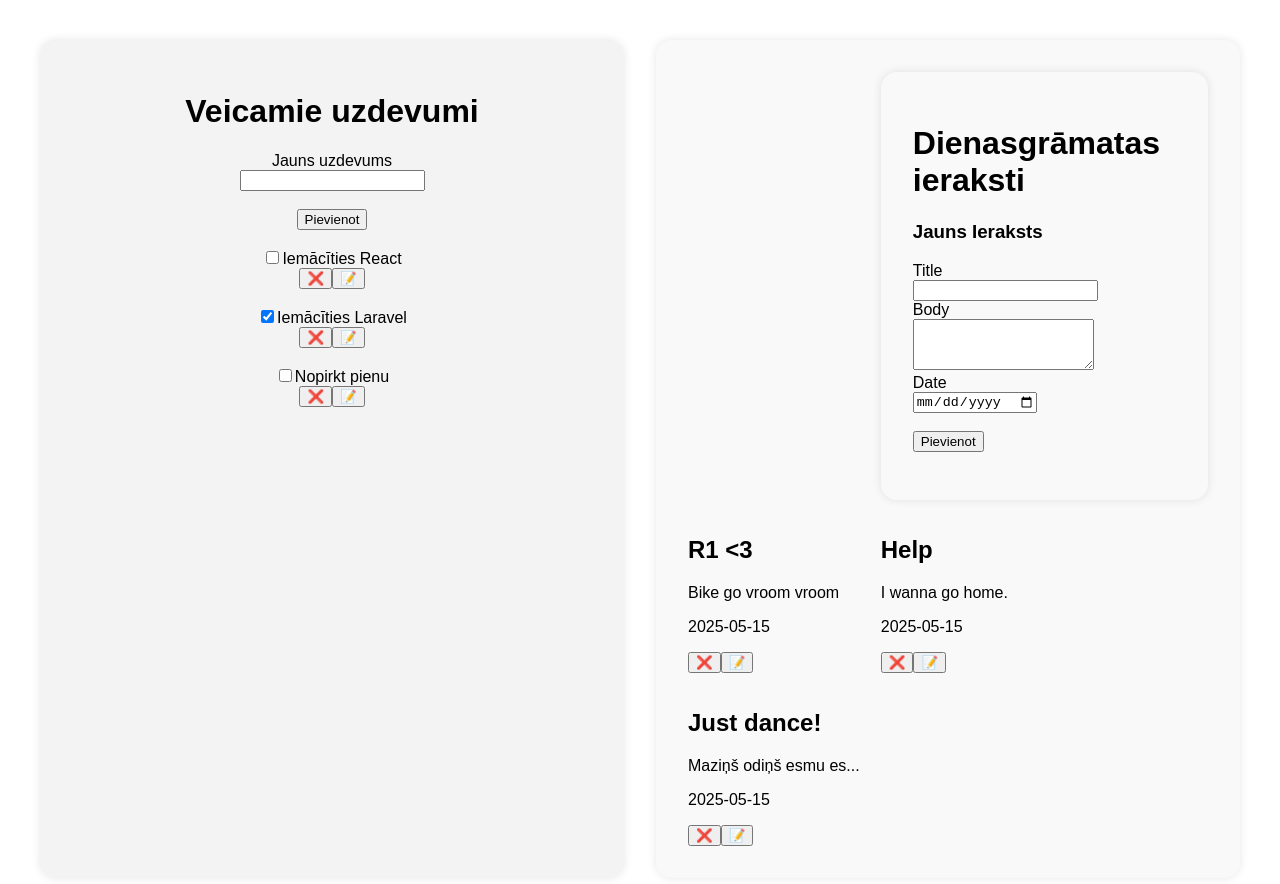
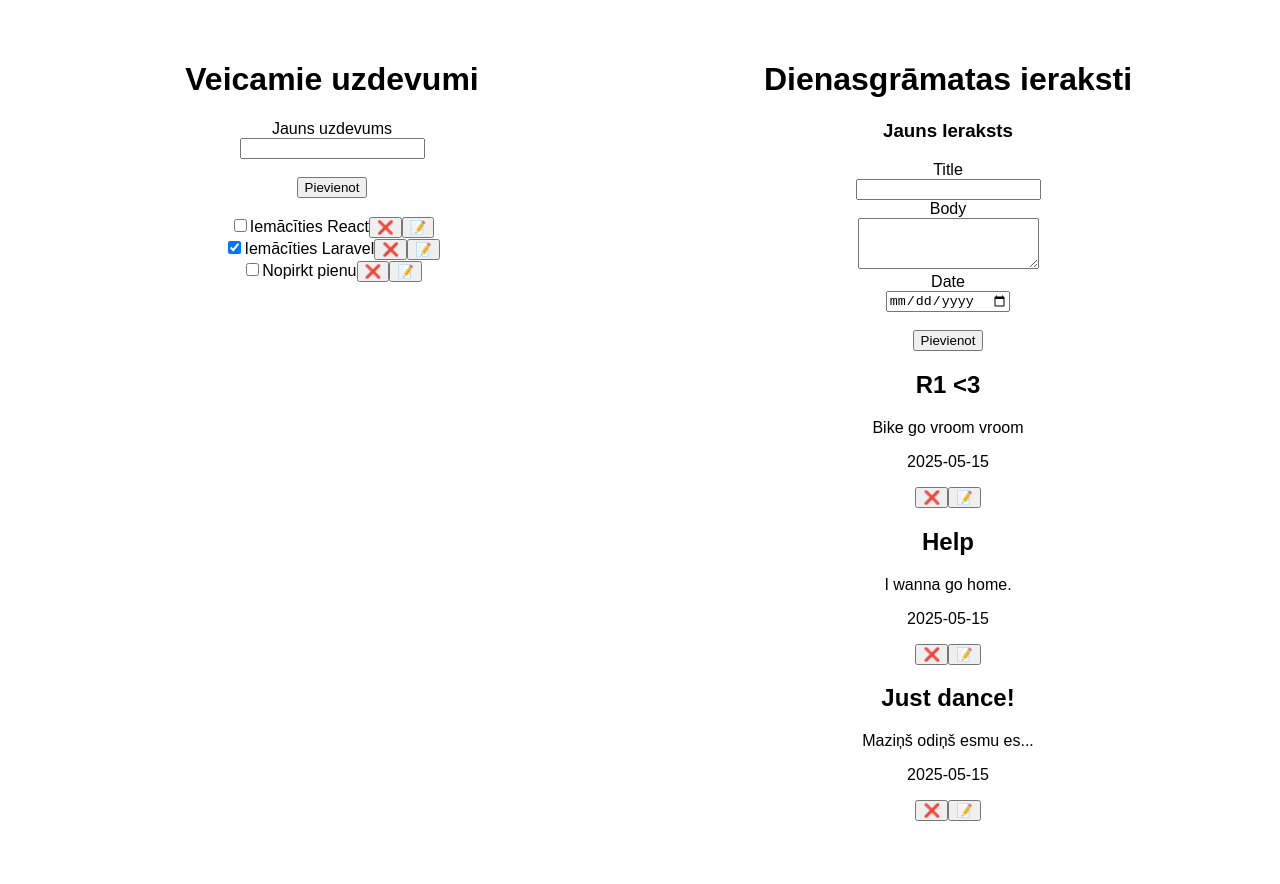
Before and after one commit to Sanchiks07/todo_jsx, a React (Vite) app: page / in a window 1280 px wide. Shown: the top 884 px of the page. After the commit the page ends 861 px from the top, so only its background shows below. Built offline with nearby package versions, Linux system fonts and the light colour scheme.

Commit message:
fuck css

```diff
--- a/src/App.css
+++ b/src/App.css
@@ -10,24 +10,12 @@
 
 .todo {
     grid-column: 1;
-    display: flex;
-    flex-direction: column;
     align-items: center;
     text-align: center;
-    background-color: #f3f3f3;
-    padding: 2rem;
-    border-radius: 1rem;
-    box-shadow: 0 0 10px rgba(0, 0, 0, 0.1);
 }
 
 .diary {
     grid-column: 2;
-    display: grid;
-    grid-template-columns: 1fr 1fr;
-    grid-template-rows: auto 1fr;
-    gap: 1rem;
-    padding: 2rem;
-    background-color: #f9f9f9;
-    border-radius: 1rem;
-    box-shadow: 0 0 10px rgba(0, 0, 0, 0.1);
+    align-items: center;
+    text-align: center;
 }
--- a/src/DiariesList.css
+++ /dev/null
@@ -1,22 +0,0 @@
-.diary-header {
-    grid-column: 1 / -1;
-    text-align: center;
-}
-
-.new-form {
-    border-bottom: 2px solid #ccc;
-    padding-bottom: 1rem;
-    margin-bottom: 1.5rem;
-    background-color: #ffffff;
-    padding: 1rem;
-    border-radius: 0.5rem;
-    box-shadow: 0 0 5px rgba(0, 0, 0, 0.05);
-}
-
-.lists-edit {
-    border: 1px solid #ccc;
-    padding: 1rem;
-    border-radius: 0.5rem;
-    background-color: #ffffff;
-    box-shadow: 0 0 5px rgba(0, 0, 0, 0.05);
-}
--- a/src/DiariesList.jsx
+++ b/src/DiariesList.jsx
@@ -53,11 +53,9 @@ function DiariesList() {
 
     return (
         <>
-            <div className="diary">
-                <div className="diary-header">
             <h1>Dienasgrāmatas ieraksti</h1>
             <h3>Jauns Ieraksts</h3>
-                    <form onSubmit={handleAddNewDiary} className="new-form">
+            <form onSubmit={handleAddNewDiary}>
                 <label>
                     Title
                     <br/>
@@ -93,11 +91,9 @@ function DiariesList() {
                 <br/><br/>
                 <button type="submit">Pievienot</button>
             </form>
-                </div>
-            </div>
 
             {diaries.map(diary => (
-                <div key={diary.id} className="lists-edit">
+                <div key={diary.id}>
                     {editingId === diary.id ? (
                         <>
                             <label>
--- a/src/ToDo.jsx
+++ b/src/ToDo.jsx
@@ -3,19 +3,15 @@ import "./ToDo.css"
 function ToDo({ task, completed, id, onDelete, onToggle, onEdit }) {
   return (
     <article>
-      <div className="task">
         <input
           type="checkbox"
           checked={completed}
           onChange={() => onToggle(id)}
         />
         {task}
-      </div>
 
-      <div className="buttons">
         <button onClick={() => onDelete(id)}>❌</button>
         <button onClick={() => onEdit(id, task)}>📝</button>
-      </div>
       <br/>
     </article>
   );
```
Lines whose indentation alone changed are shown as unchanged.
